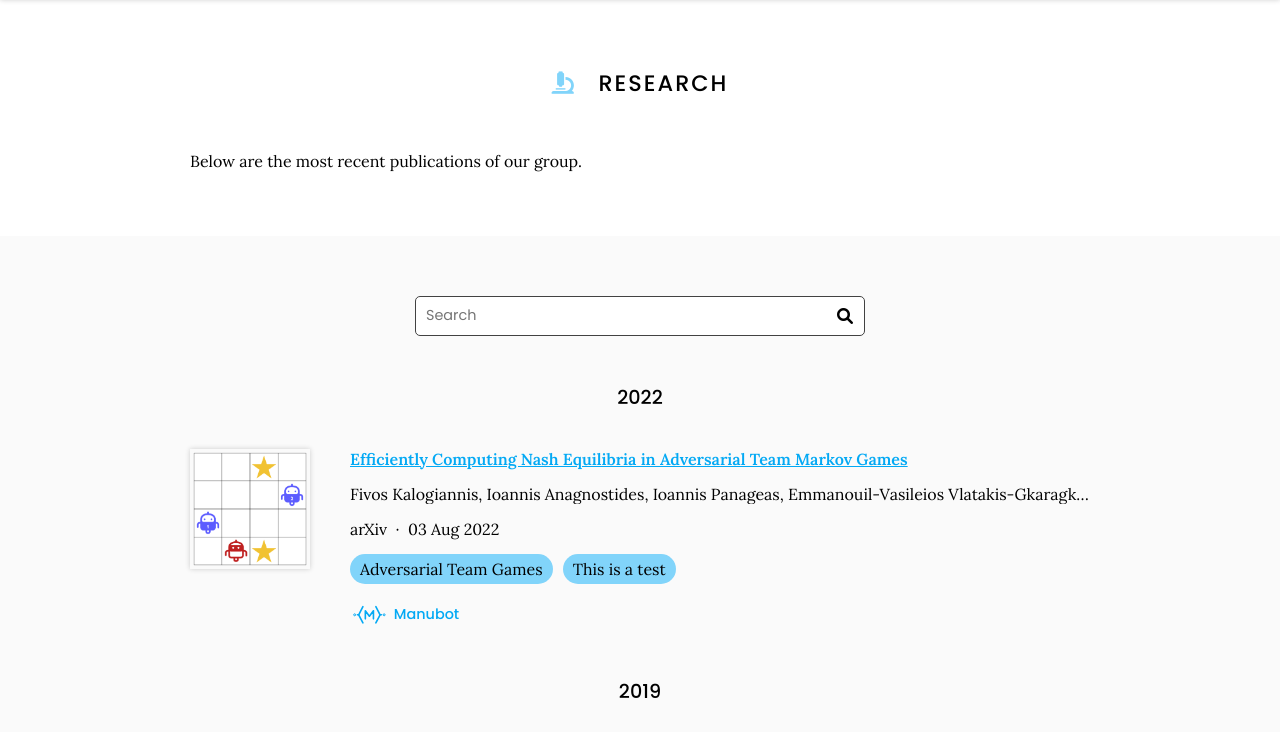
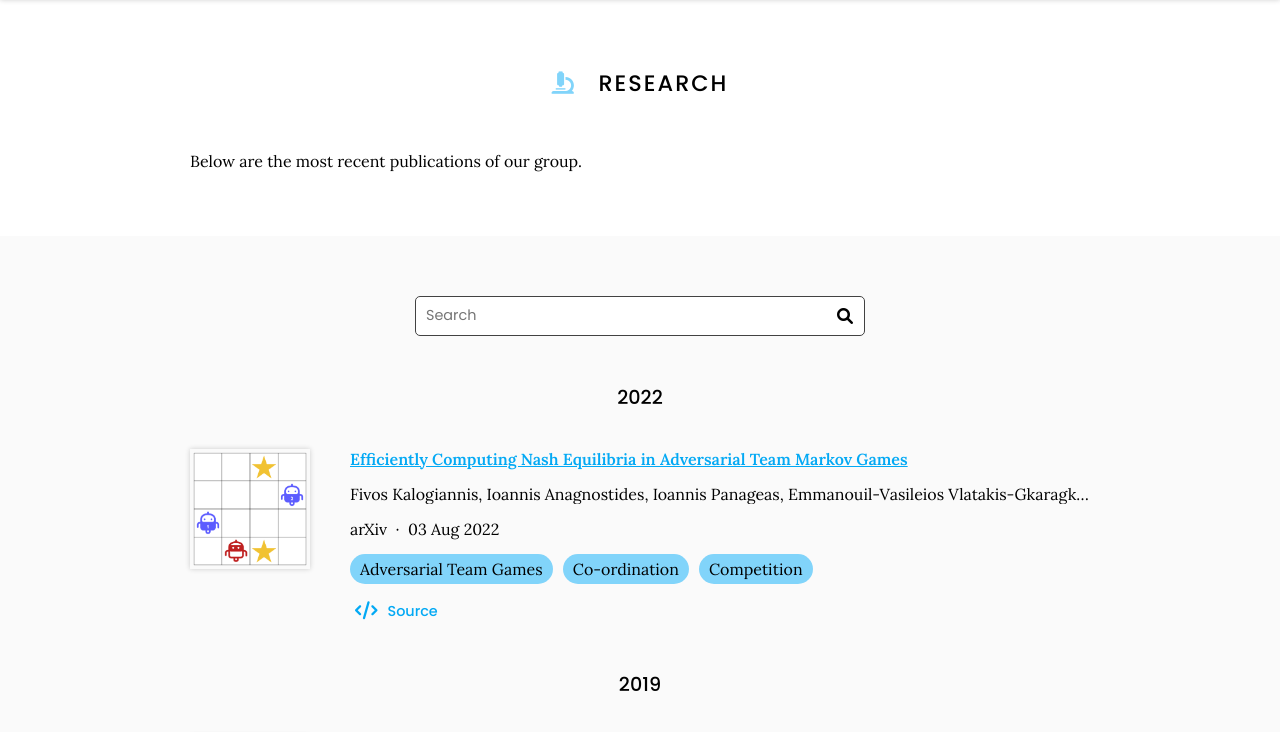
Before and after one commit to goallabuci/goallabuci.github.io, a Jekyll site: the page built from research/index.md, in a window 1280 px wide, cut to the strip 110-842 px from the top of the page. Built offline with Jekyll 4.4.1, drawn with Linux system fonts in a browser that asks for light colours.

Commit message:
Generate citations

```diff
--- a/_data/citations.yaml
+++ b/_data/citations.yaml
@@ -15,12 +15,13 @@
   link: https://arxiv.org/abs/2208.02204
   image: images/papers/advteamgames.png
   extra-links:
-  - type: manubot
-    link: https://greenelab.github.io/knowledge-graph-review/
+  - type: source
+    link: https://github.com/steliostavroulakis/AdversarialTeamGames
   tags:
   - Adversarial Team Games
-  - This is a test
-  _cache: d7e9b6c7f605023ae6bce84c0b67bb2b62af40bdd328b7e8a4f4107153246fb9
+  - Co-ordination
+  - Competition
+  _cache: 80494792427d7979a5383ebf28fe76f07a3b5c9d06f2877f3e096bd0c1f21a1c
 - id: doi:10.1371/journal.pcbi.1007128
   title: Open collaborative writing with Manubot
   authors:
```
